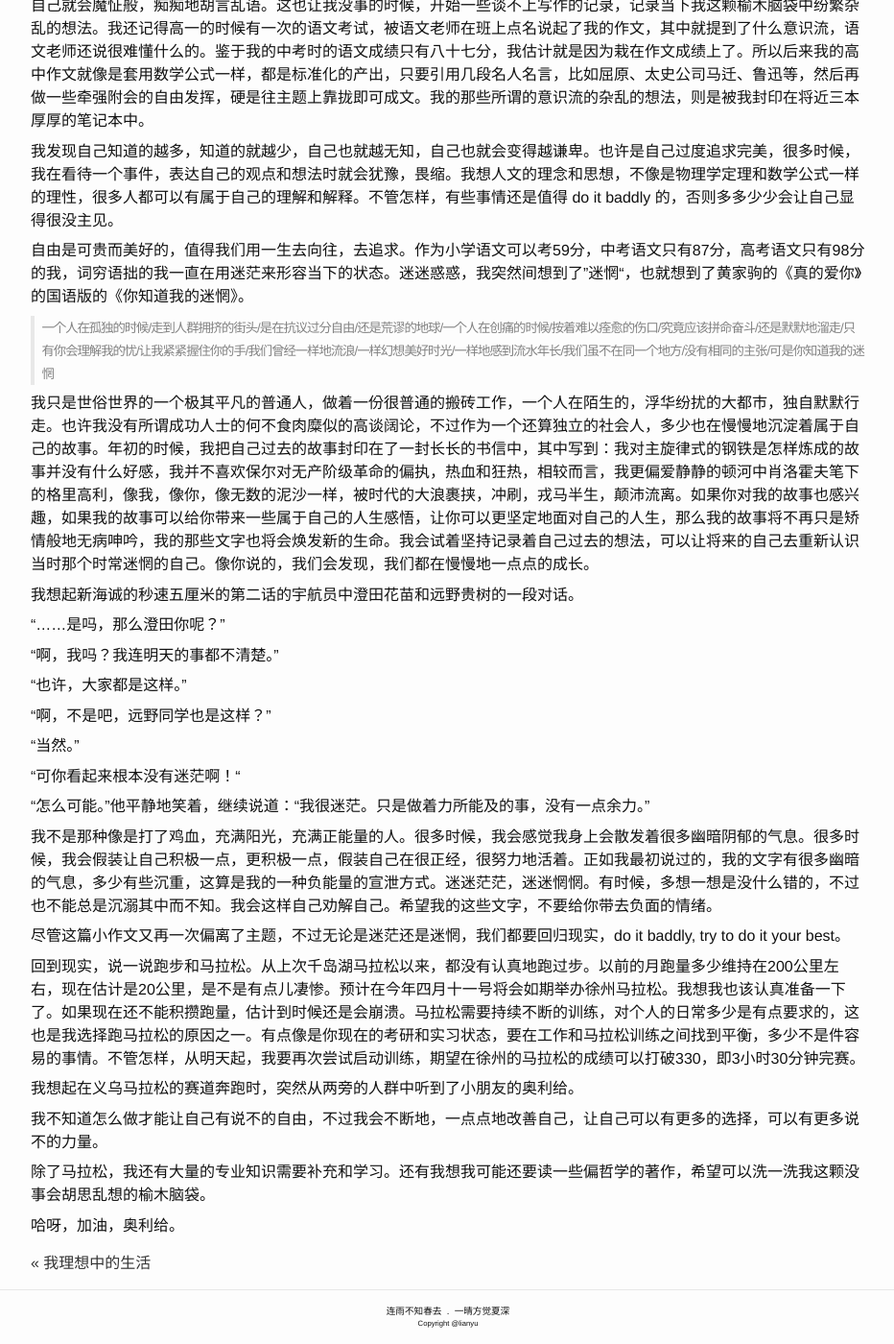
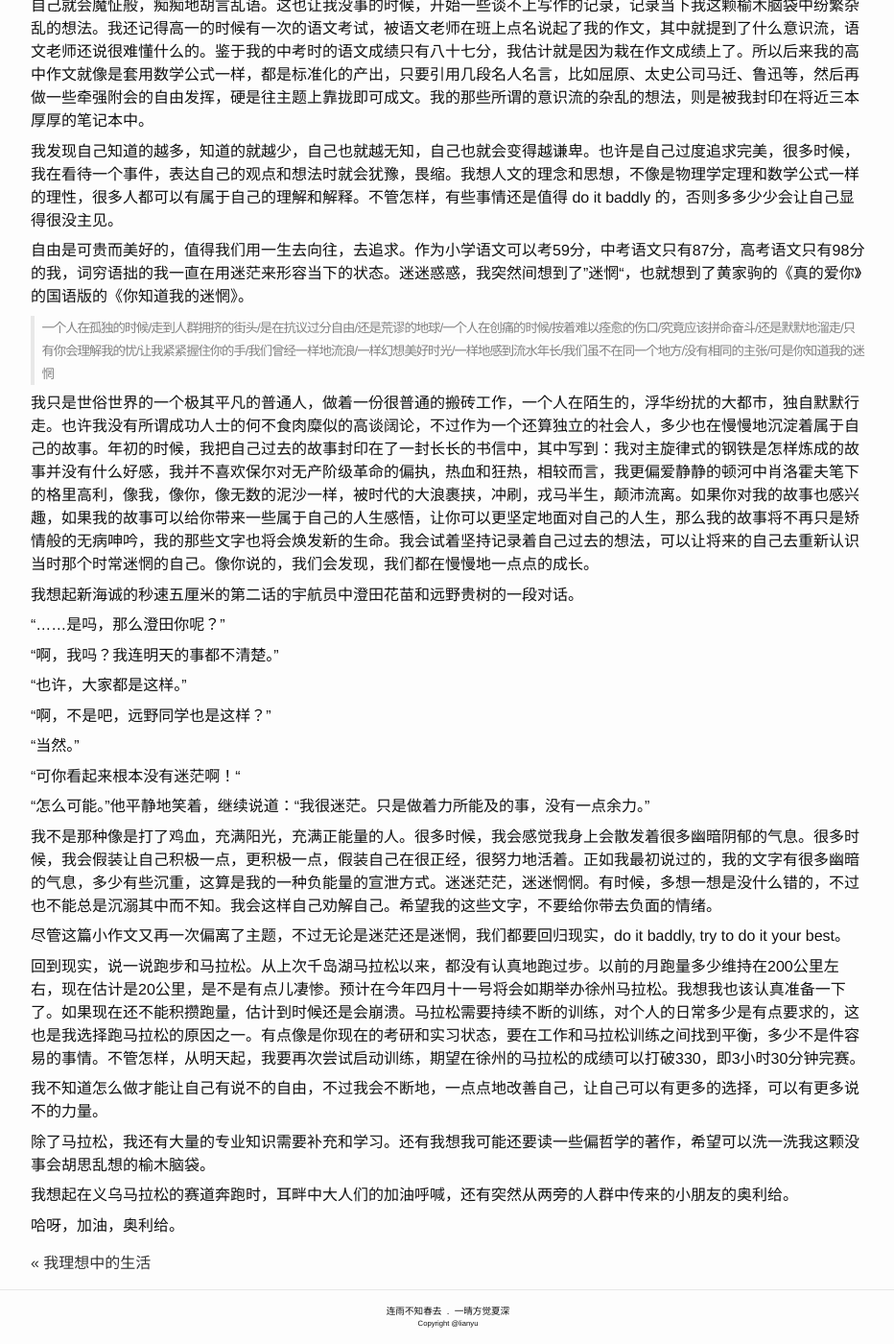
Before and after one commit to lianyu1115/lianyu, a Jekyll site: the page built from _essays/2021-02-26-说不的自由.md, in a window 1280 px wide and 1400 px high, scrolled down 694 px. Shown: the whole window at 96% size, without its empty margins (173-1105 px from the left). Built offline with Jekyll 4.4.1, drawn with Linux system fonts in a browser that asks for light colours.

Commit message:
Update 2021-02-26-说不的自由.md

```diff
--- a/_essays/2021-02-26-说不的自由.md
+++ b/_essays/2021-02-26-说不的自由.md
@@ -30,7 +30,7 @@ tags: ''
 
 > <small>一个人在孤独的时候/走到人群拥挤的街头/是在抗议过分自由/还是荒谬的地球/一个人在创痛的时候/按着难以痊愈的伤口/究竟应该拼命奋斗/还是默默地溜走/只有你会理解我的忧/让我紧紧握住你的手/我们曾经一样地流浪/一样幻想美好时光/一样地感到流水年长/我们虽不在同一个地方/没有相同的主张/可是你知道我的迷惘</small>
 
-我只是世俗世界的一个极其平凡的普通人，做着一份很普通的搬砖工作，一个人在陌生的，浮华纷扰的大都市，独自默默行走。也许我没有所谓成功人士的何不食肉糜似的高谈阔论，不过作为一个还算独立的社会人，多少也在慢慢地沉淀着属于自己的故事。年初的时候，我把自己过去的故事封印在了一封长长的书信中，其中写到：我对主旋律式的钢铁是怎样炼成的故事并没有什么好感，我并不喜欢保尔对无产阶级革命的偏执，热血和狂热，相较而言，我更偏爱静静的顿河中肖洛霍夫笔下的格里高利，像我，像你，像无数的泥沙一样，被时代的大浪裹挟，冲刷，戎马半生，颠沛流离。如果你对我的故事也感兴趣，如果我的故事可以给你带来一些属于自己的人生感悟，让你可以更坚定地面对自己的人生，那么我的故事将不再只是矫情般地无病呻吟，我的那些文字也将会焕发新的生命。我会试着坚持记录着自己过去的想法，可以让将来的自己去重新认识当时那个时常迷惘的自己。像你说的，我们会发现，我们都在慢慢地一点点的成长。
+我只是世俗世界的一个极其平凡的普通人，做着一份很普通的搬砖工作，一个人在陌生的，浮华纷扰的大都市，独自默默行走。也许我没有所谓成功人士的何不食肉糜似的高谈阔论，不过作为一个还算独立的社会人，多少也在慢慢地沉淀着属于自己的故事。年初的时候，我把自己过去的故事封印在了一封长长的书信中，其中写到：我对主旋律式的钢铁是怎样炼成的故事并没有什么好感，我并不喜欢保尔对无产阶级革命的偏执，热血和狂热，相较而言，我更偏爱静静的顿河中肖洛霍夫笔下的格里高利，像我，像你，像无数的泥沙一样，被时代的大浪裹挟，冲刷，戎马半生，颠沛流离。如果你对我的故事也感兴趣，如果我的故事可以给你带来一些属于自己的人生感悟，让你可以更坚定地面对自己的人生，那么我的故事将不再只是矫情般的无病呻吟，我的那些文字也将会焕发新的生命。我会试着坚持记录着自己过去的想法，可以让将来的自己去重新认识当时那个时常迷惘的自己。像你说的，我们会发现，我们都在慢慢地一点点的成长。
 
 我想起新海诚的秒速五厘米的第二话的宇航员中澄田花苗和远野贵树的一段对话。
 
@@ -54,10 +54,10 @@ tags: ''
 
 回到现实，说一说跑步和马拉松。从上次千岛湖马拉松以来，都没有认真地跑过步。以前的月跑量多少维持在200公里左右，现在估计是20公里，是不是有点儿凄惨。预计在今年四月十一号将会如期举办徐州马拉松。我想我也该认真准备一下了。如果现在还不能积攒跑量，估计到时候还是会崩溃。马拉松需要持续不断的训练，对个人的日常多少是有点要求的，这也是我选择跑马拉松的原因之一。有点像是你现在的考研和实习状态，要在工作和马拉松训练之间找到平衡，多少不是件容易的事情。不管怎样，从明天起，我要再次尝试启动训练，期望在徐州的马拉松的成绩可以打破330，即3小时30分钟完赛。
 
-我想起在义乌马拉松的赛道奔跑时，突然从两旁的人群中听到了小朋友的奥利给。
-
 我不知道怎么做才能让自己有说不的自由，不过我会不断地，一点点地改善自己，让自己可以有更多的选择，可以有更多说不的力量。
 
 除了马拉松，我还有大量的专业知识需要补充和学习。还有我想我可能还要读一些偏哲学的著作，希望可以洗一洗我这颗没事会胡思乱想的榆木脑袋。
 
+我想起在义乌马拉松的赛道奔跑时，耳畔中大人们的加油呼喊，还有突然从两旁的人群中传来的小朋友的奥利给。
+
 哈呀，加油，奥利给。
```
